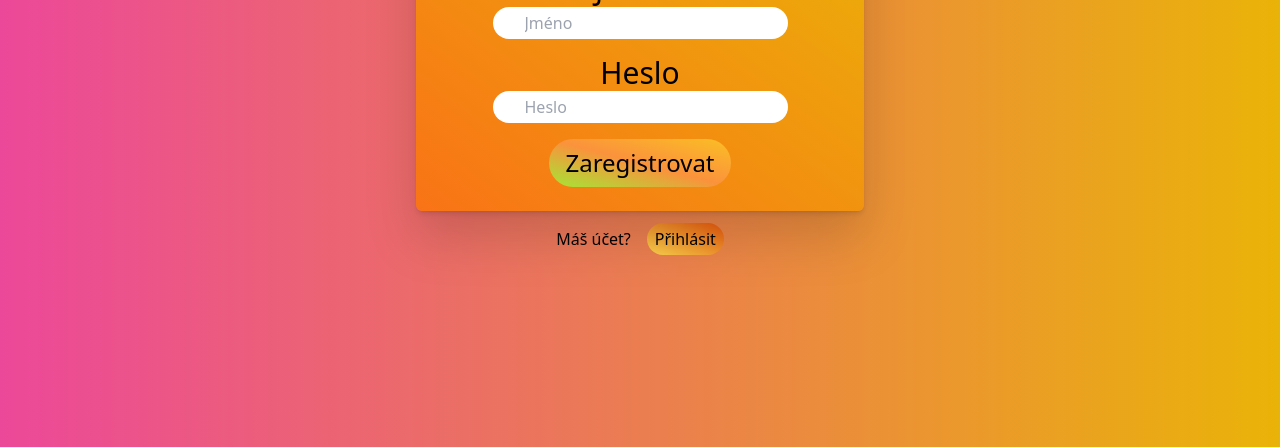
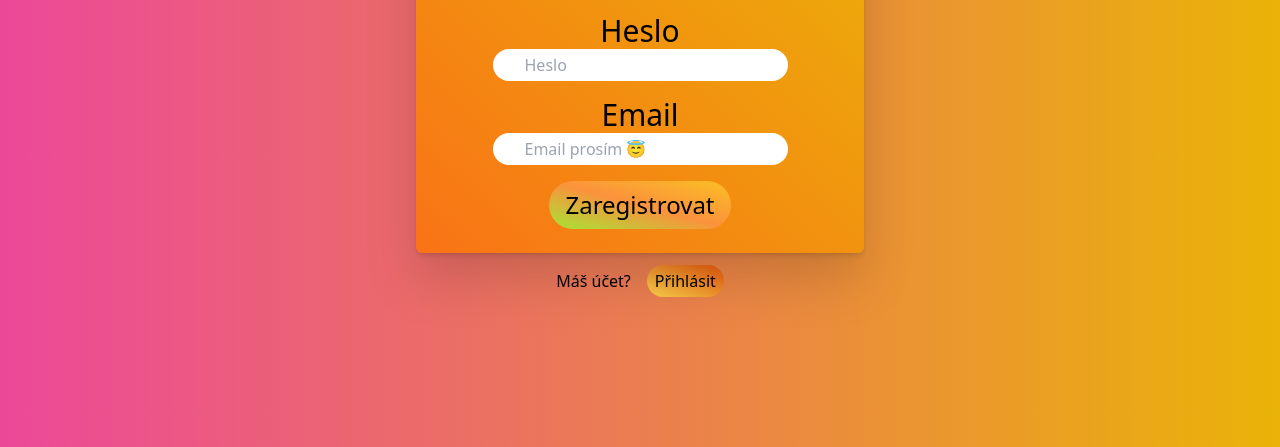
Before and after one commit to honzanugeta/31.5.2024, a website: page Web_CSS/Zaregistrovat.html in a window 1280 px wide. Shown: the part 353-800 px from the top of the page. Drawn offline with Linux system fonts and the light colour scheme.

Commit message:
email lol

```diff
--- a/Web_CSS/Zaregistrovat.html
+++ b/Web_CSS/Zaregistrovat.html
@@ -19,6 +19,8 @@
                 <input type="text" name="" id="jmeno" autocomplete="off" class="px-8 py-1 rounded-full mb-4" placeholder="Jméno">
                 <label for="heslo" class="text-3xl">Heslo</label>
                 <input type="password" pattern=".{8,}" id="heslo" autocomplete="off" class="px-8 py-1 rounded-full mb-4" placeholder="Heslo" >
+                <label for="email" class="text-3xl">Email</label>
+                <input type="email" name="" id="" placeholder="Email prosím 😇" class="px-8 py-1 rounded-full mb-4">
                 <button id="Zaregistrovat" class="px-4 py-2 rounded-full bg-gradient-to-tr from-lime-400 via-orange-400 to-amber-400 font-medium text-2xl transition duration-300 ease-in-out transform hover:scale-105">Zaregistrovat</button>
             </div>
             <div class="inline-flex items-center pt-3">
```
Also changed, not shown: Web_CSS/output.css.
